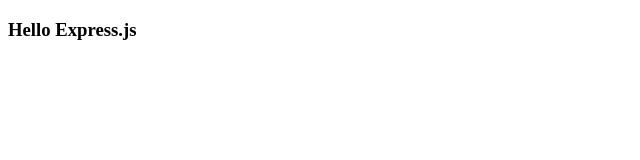
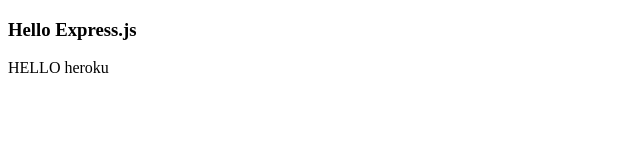
Before and after one commit to hle50/example-from-nodejs, a website: page public/index.html in a window 1280 px wide. Shown: the whole page, without its empty margins (0-640 px from the left). Drawn offline with Linux system fonts and the light colour scheme.

Commit message:
Update port

```diff
--- a/public/index.html
+++ b/public/index.html
@@ -6,5 +6,8 @@
 	</head>
 	<body>
 		<h3>Hello Express.js</h3>
+		<p>
+			HELLO heroku
+		</p>
 	</body>
 </html>
```
